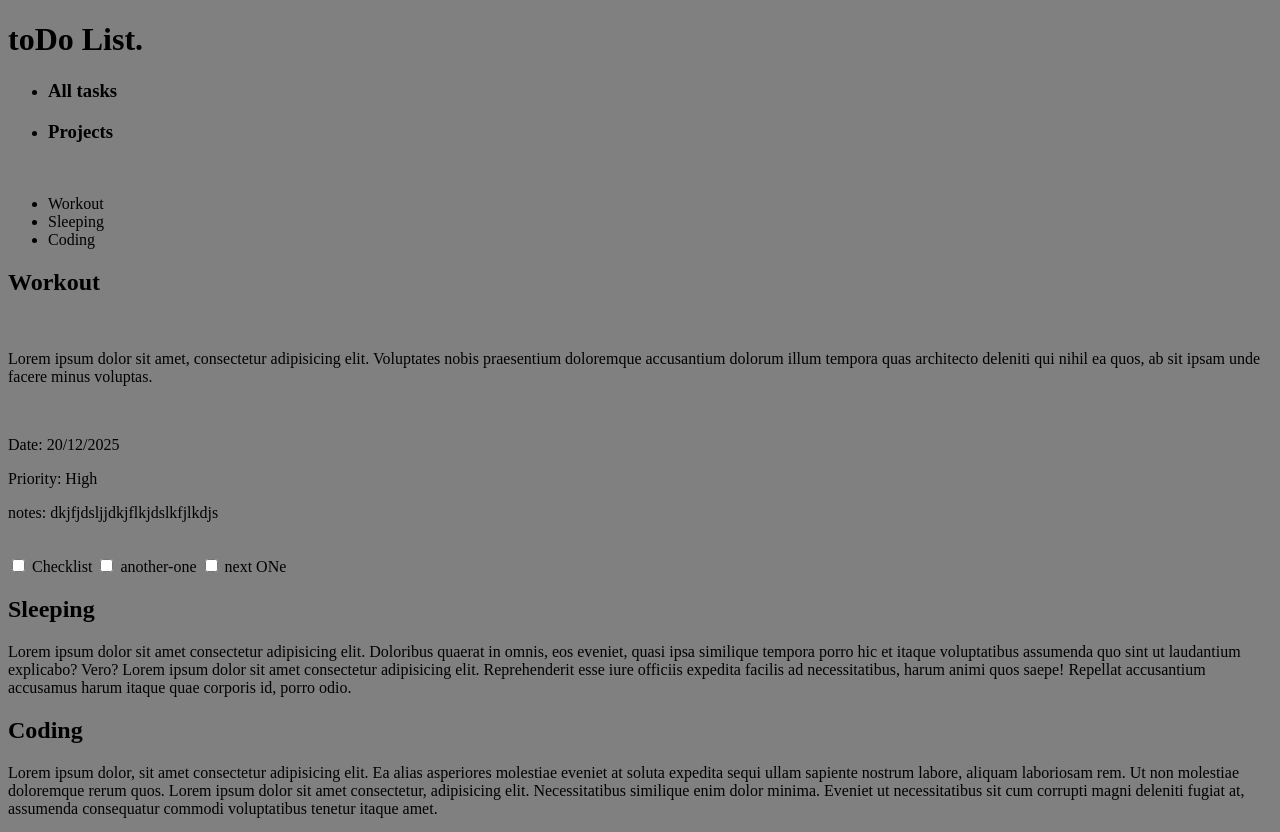
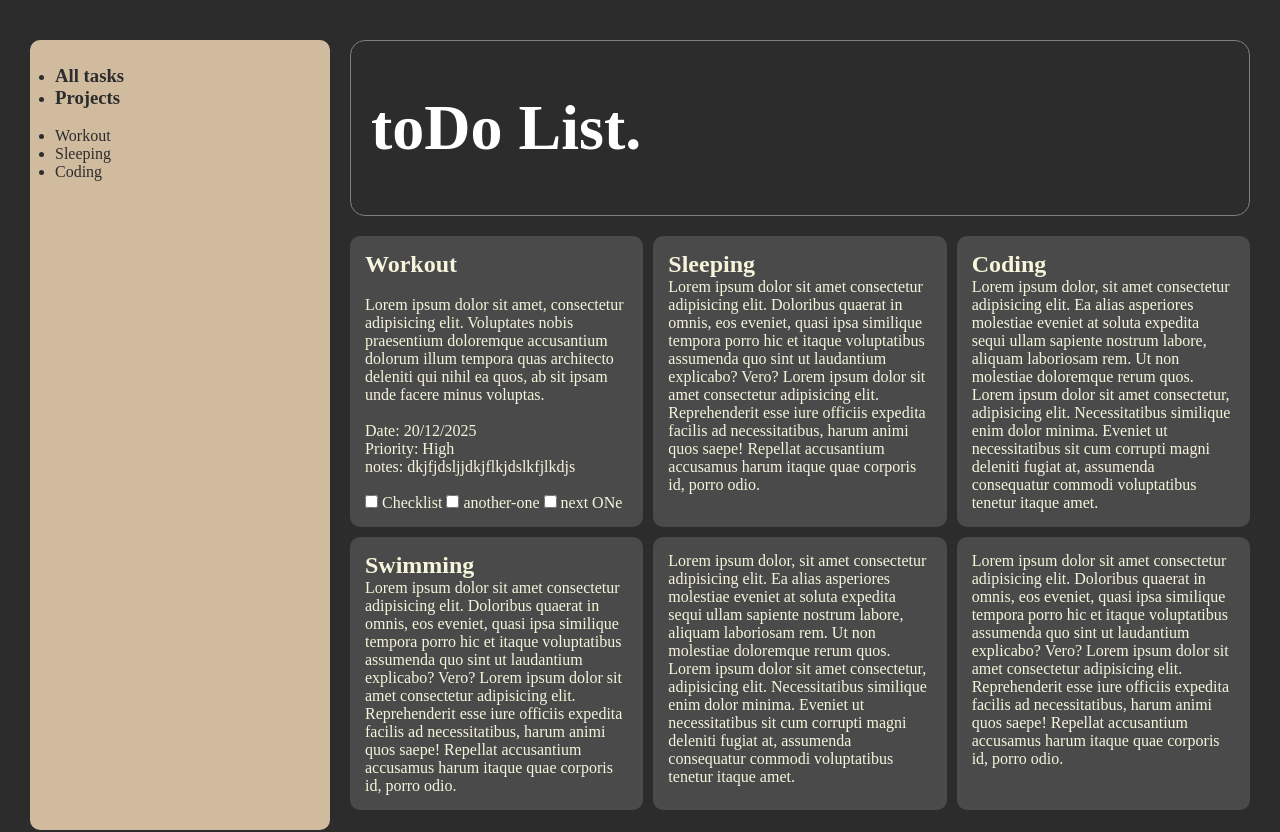
Before and after one commit to hrxd2/todo-list-project, a website built with webpack: page src/template.html in a window 1280 px wide. Shown: the top 832 px of the page. Built offline with nearby package versions, Linux system fonts and the light colour scheme.

Commit message:
add: sample styling for the page to arrange modules

```diff
--- a/src/styles.css
+++ b/src/styles.css
@@ -1,4 +1,43 @@
-/* styles.css */
-body {
-  background-color: grey;
+*{
+  margin: 0;
+  padding: 0;
+  box-sizing: border-box;
 }
+
+body{
+  background-color: #2C2C2C;
+  color: white;
+}
+
+.container{
+  display: grid;
+  grid-template-columns: 1fr 3fr;
+  gap: 20px;
+  padding: 40px 30px;
+}
+.header{
+  grid-area: 1/2/1/3;
+  /* background: #D0BB9F; */
+  border-radius: 15px;
+  border: 1px solid grey;
+  padding: 50px 20px;
+  font-size: 2rem;
+}
+.aside{
+  grid-area: 1/1/4/2;
+  background: #d0bb9f;
+  color: #2C2C2C;
+  border-radius: 10px;
+  padding: 25px;
+}
+.main{
+  display: grid;
+  grid-template-columns: repeat(auto-fit, minmax(250px, 1fr));
+  gap: 10px;
+}
+.section{
+  background: #4a4a4a;
+  color: beige;
+  border-radius: 10px;
+  padding: 15px;
+}
```
